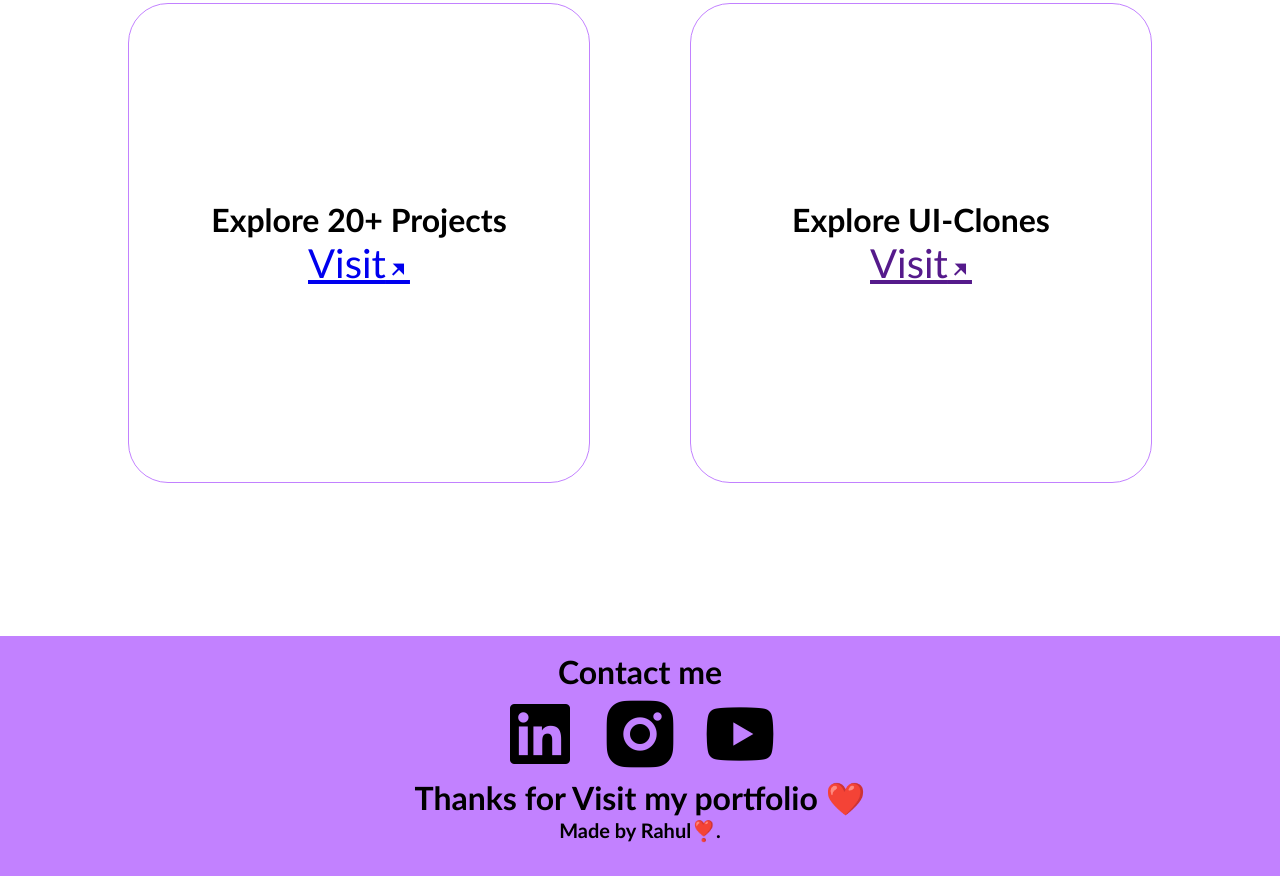
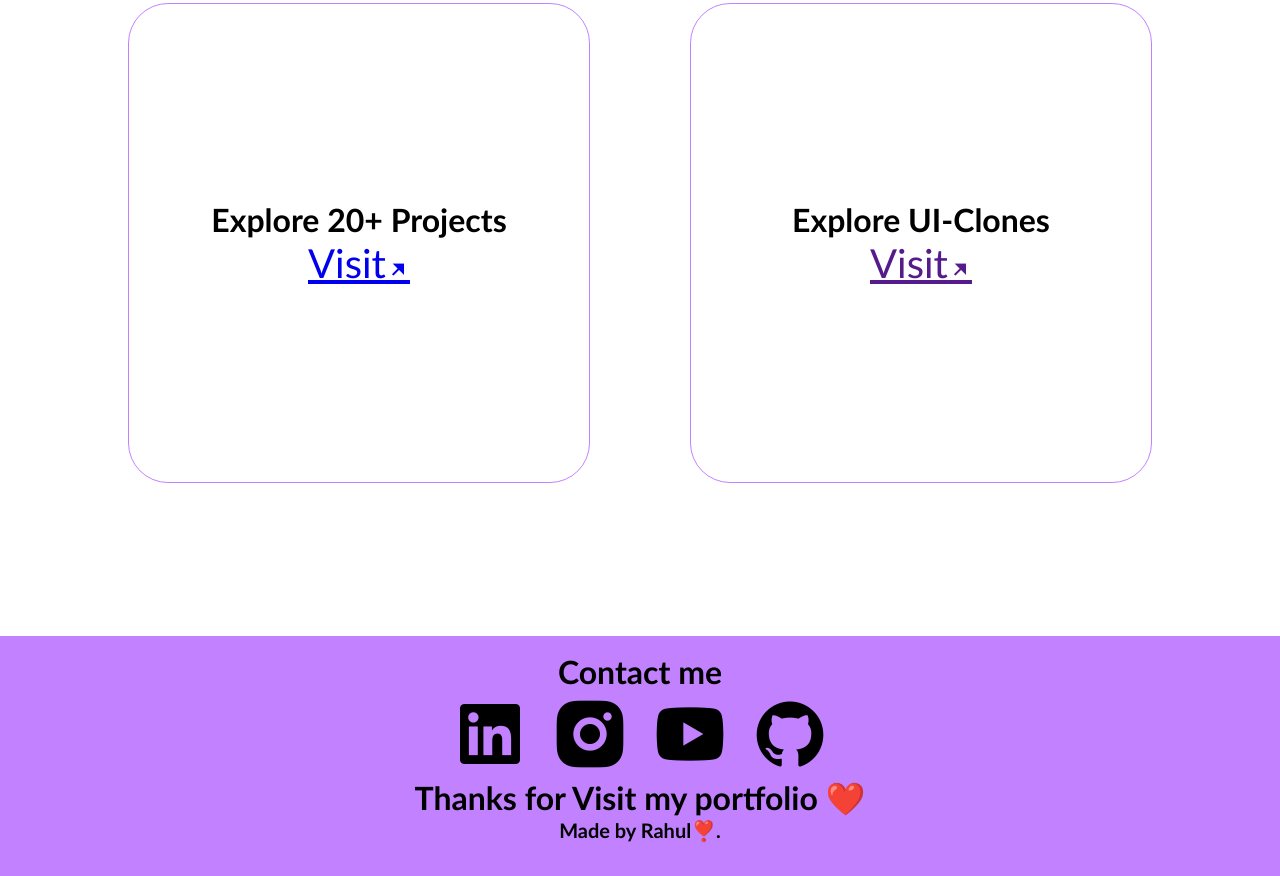
Before and after one commit to Rahullchaudharyy/My-Portfolio-website, a plain HTML site: page index.html in a window 1280 px wide. Shown: the part 4381-5257 px from the top of the page. Drawn offline with nearby package versions, Linux system fonts and the light colour scheme.

Commit message:
Changed...

```diff
--- a/index.html
+++ b/index.html
@@ -175,6 +175,7 @@
              <a href="https://www.linkedin.com/in/rahul-chaudharyy" target="_blank"> <i class="ri-linkedin-box-fill"></i></a>
              <a href="https://www.instagram.com/console.log_rahul/" target="_blank"> <i class="ri-instagram-fill"></i></a>
              <a href="https://www.youtube.com/channel/UC2gzHTsHc6toGXFalczYIzQ"> <i class="ri-youtube-fill"></i></a>
+             <a href="https://github.com/Rahullchaudharyy"><i class="ri-github-fill"></i></a>
              </div>
          </div>
          <div class="last-bye">
--- a/style.css
+++ b/style.css
@@ -727,7 +727,7 @@ padding: 2vw;
   color: #000000;
 
  }
- .ri-youtube-fill,.ri-instagram-fill,.ri-linkedin-box-fill{
+ .ri-youtube-fill,.ri-instagram-fill,.ri-linkedin-box-fill,.ri-github-fill{
     font-size: 10vh;
  }
 .last-bye{
```
